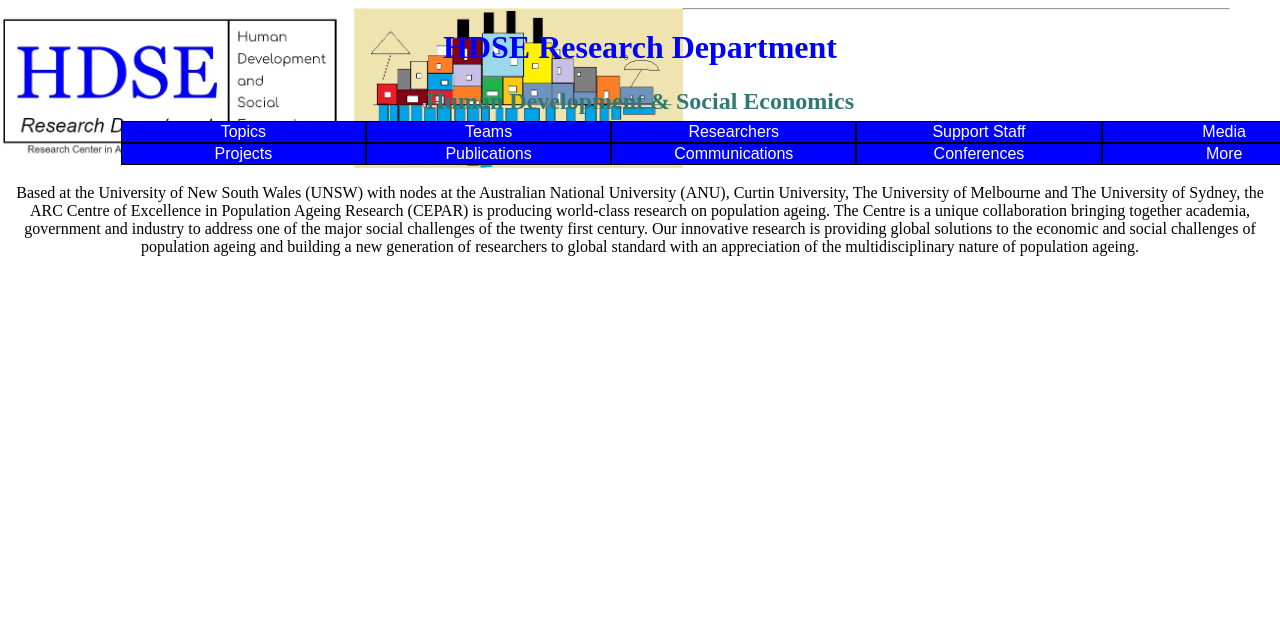
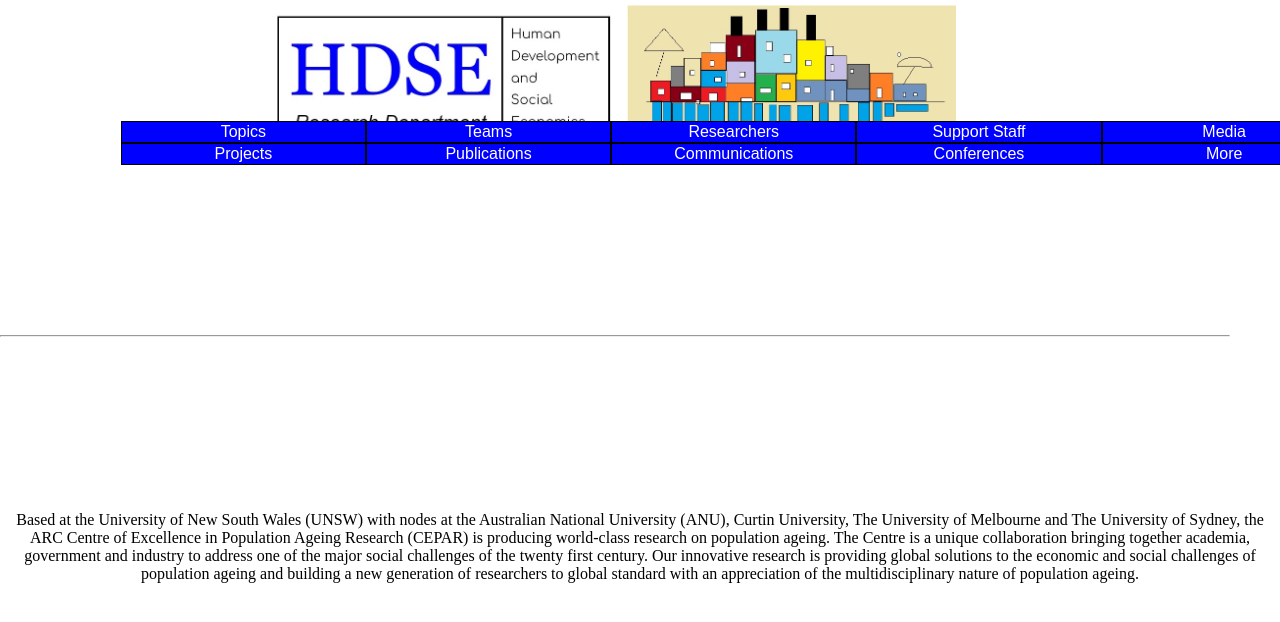
Before and after one commit to Farid-FLICI/farid-flici.github.io, a Jekyll site: the page hdse.html, which Jekyll copies as it is, in a window 1280 px wide. Shown: the top 622 px of the page. Built offline with Jekyll 4.4.1, drawn with Linux system fonts in a browser that asks for light colours.

Commit message:
Update hdse.html

```diff
--- a/hdse.html
+++ b/hdse.html
@@ -35,20 +35,12 @@
 </head>
 
 <body style="margin-top: 5px; margin-left: 0px; margin-right: 50px;">
-<div align="center" style="margin-bottom:0px">
+<div align="center" style="margin-bottom:0px"; width: 100%">
 
-<img src="https://github.com/Farid-FLICI/farid-flici.github.io/blob/master/logo_hdse3.jpg?raw=true", height="160"  style="float: left;"/>
+<img src="https://github.com/Farid-FLICI/farid-flici.github.io/blob/master/logo_hdse3.jpg?raw=true", height="160"  style="float: center;"/>
 
-</div>
 
-<div align="center" style="margin-top:0px; margin-left:0px; position: fixed; align: center; width: 100%">
-<a>
-<h1 top: 50px;>  HDSE Research Department </h1>
-<h2  >   Human Development & Social Economics  </h2>
-</a>
-</div>
-
-<div align="center" style="margin-bottom:0px; margin-left:0px; width: 100%">
+<div align="center" style="margin-bottom:0px; margin-top:170px; margin-left:0px; width: 100%">
 <nav>
 <ul id="mainMenu">
 			<li><a href="home.html"> Topics </a></li>
```
